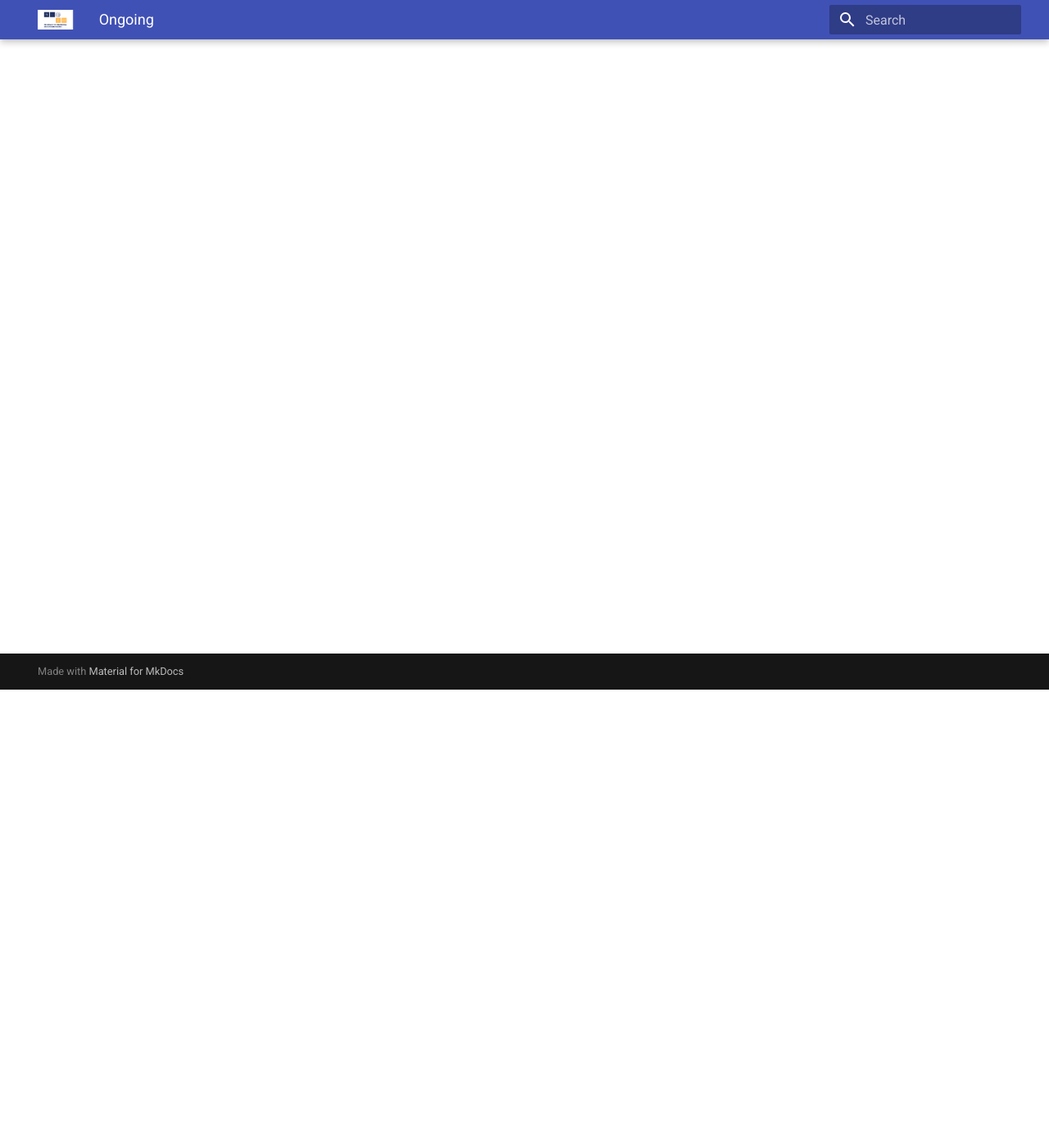
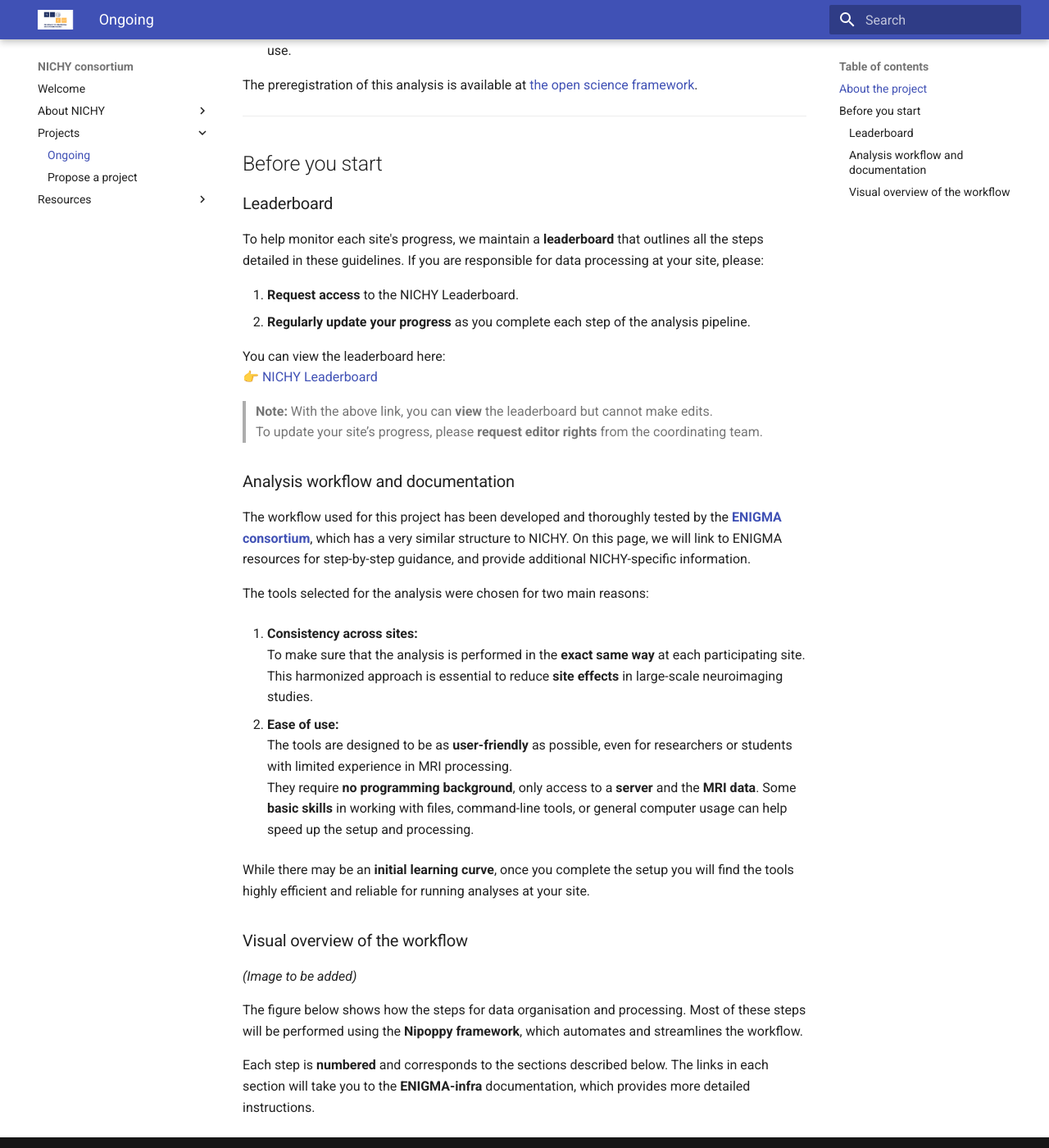
Before and after one commit to nichy-consortium/nichy, an MkDocs documentation site: the page built from docs/projects/ongoing/freesurfer.md, in a window 1280 px wide and 1400 px high, scrolled down 559 px. Shown: the whole window at 82% size. Built offline with MkDocs 1.6.1 and Material for MkDocs 9.7.7, drawn with Linux system fonts in a browser that asks for light colours; some of the changed text lies outside the part shown.

Commit message:
populating freesurfer page with instructions

```diff
--- a/docs/projects/ongoing/freesurfer.md
+++ b/docs/projects/ongoing/freesurfer.md
@@ -1,3 +1,56 @@
 # FreeSurfer project - brain morphology
 
-You can view the preregistration here: https://osf.io/8fdqc
+<<<<<<< HEAD
+## About the project
+
+**Brain morphology in central disorders of hypersomnolence: First analysis from the global multi-site neuroimaging consortium NICHY**
+
+**Analysis leads:** Eva van Heese, Niels de Joode, and Keetje Voogd
+
+This project represents the **first analysis of the NICHY consortium**. This first study focuses on **brain morphology** of the **cortex and subcortex** using **T1-weighted MRI** data. Specifically, we aim to:
+
+- Improve understanding of **brain morphometry** differences between narcolepsy type 1, type 2, idiopathic hypersomnia, and controls.
+- Examine relationships between brain morphometry alterations and **clinical characteristics**, such as disease severity, diagnostic outcomes (MSLT, PSG), onset, duration, and medication use.
+
+The preregistration of this analysis is available at [the open science framework](https://osf.io/8fdqc).
+
+---
+
+## Before you start
+
+### Leaderboard
+
+To help monitor each site's progress, we maintain a **leaderboard** that outlines all the steps detailed in these guidelines. If you are responsible for data processing at your site, please:
+
+1. **Request access** to the NICHY Leaderboard.
+2. **Regularly update your progress** as you complete each step of the analysis pipeline.
+
+You can view the leaderboard here:
+👉 [NICHY Leaderboard](https://docs.google.com/spreadsheets/d/1t4-qiyZM0aJkHxsnCzTBjaEYqRw58aoUS0GbYrUE9fw/edit?gid=0#gid=0)
+
+> **Note:** With the above link, you can **view** the leaderboard but cannot make edits.
+> To update your site’s progress, please **request editor rights** from the coordinating team.
+
+### Analysis workflow and documentation
+
+The workflow used for this project has been developed and thoroughly tested by the [**ENIGMA consortium**](https://enigma.ini.usc.edu/), which has a very similar structure to NICHY. On this page, we will link to ENIGMA resources for step-by-step guidance, and provide additional NICHY-specific information.
+
+The tools selected for the analysis were chosen for two main reasons:
+
+1. **Consistency across sites:**
+   To make sure that the analysis is performed in the **exact same way** at each participating site.
+   This harmonized approach is essential to reduce **site effects** in large-scale neuroimaging studies.
+
+2. **Ease of use:**
+   The tools are designed to be as **user-friendly** as possible, even for researchers or students with limited experience in MRI processing.
+   They require **no programming background**, only access to a **server** and the **MRI data**. Some **basic skills** in working with files, command-line tools, or general computer usage can help speed up the setup and processing.
+
+While there may be an **initial learning curve**, once you complete the setup you will find the tools highly efficient and reliable for running analyses at your site.
+
+### Visual overview of the workflow
+
+*(Image to be added)*
+
+The figure below shows how the steps for data organisation and processing. Most of these steps will be performed using the **Nipoppy framework**, which automates and streamlines the workflow.
+
+Each step is **numbered** and corresponds to the sections described below. The links in each section will take you to the **ENIGMA-infra** documentation, which provides more detailed instructions.
```
